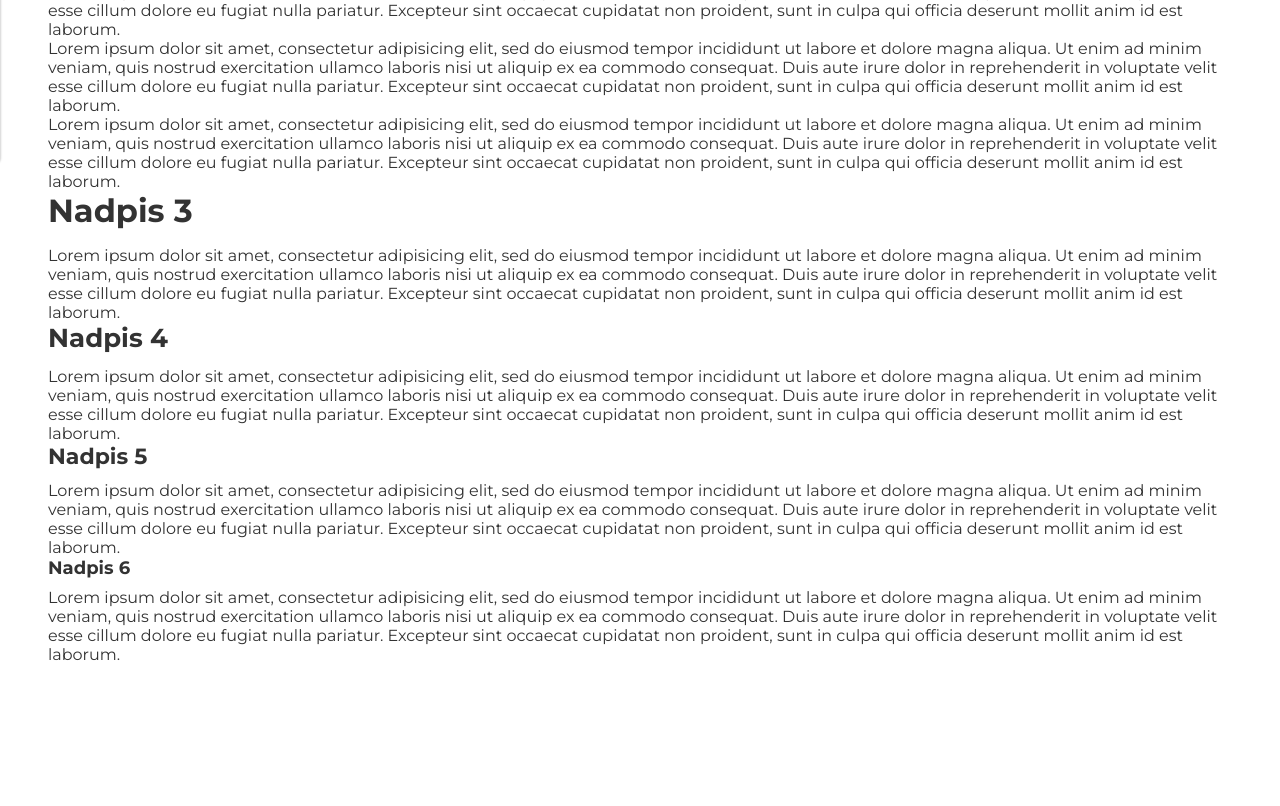
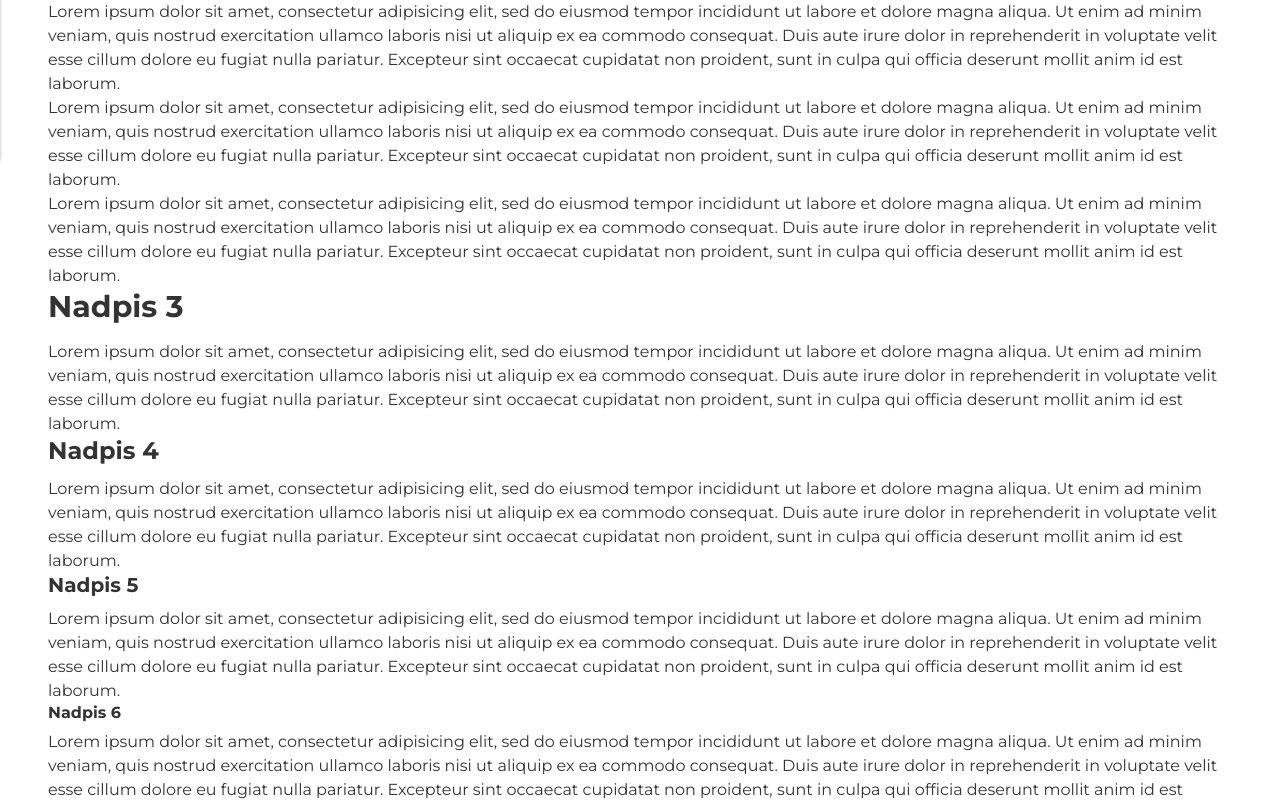
Before and after one commit to erikibolya/zs-holzova, a website: page public_html/typography.html in a window 1280 px wide. Shown: the part 639-1445 px from the top of the page. Before the commit the page ends 1311 px from the top, so only its background shows below. Drawn offline with Linux system fonts and the light colour scheme.

Commit message:
Typography setup 1

```diff
--- a/public_html/scss/app/_loader.scss
+++ b/public_html/scss/app/_loader.scss
@@ -5,6 +5,8 @@
 
 //loading typography components
 @import "typography/heading/_.scss";
+
+@import "typography/paragraph/_.scss";
 
 //loading user components
 @import "components/header/_.scss";
--- /dev/null
+++ b/public_html/scss/app/typography/paragraph/_.scss
@@ -0,0 +1,7 @@
+@import "variables.scss";
+
+.paragraph{
+    @include fluid-font($paragraph-default-font-size);
+    line-height: $paragraph-default-line-height;
+
+}
--- /dev/null
+++ b/public_html/scss/app/typography/paragraph/variables.scss
@@ -0,0 +1,3 @@
+$paragraph-default-font-size: xs;
+$paragraph-default-color: $color-primary;
+$paragraph-default-line-height: 1.5;
--- a/public_html/scss/libs/_variables.scss
+++ b/public_html/scss/libs/_variables.scss
@@ -32,12 +32,12 @@ ar: "min-aspect-ratio"
 
 //fonts
 $font-sizes:(
-xxl:(xl:46,s:36),
-xl:(xl:36,s:30),
-l:(xl:32,s:26),
-m:(xl:26,s:22),
-s:(xl:22,s:18),
-xs:(xl:18,s:16),
+xxl:(xl:49,s:36),
+xl:(xl:32,s:30),
+l:(xl:30,s:26),
+m:(xl:24,s:22),
+s:(xl:20,s:18),
+xs:(xl:16,s:16),
 );
 //!fonts
 
```
Also changed, not shown: public_html/css/main.css, 1 other file.
